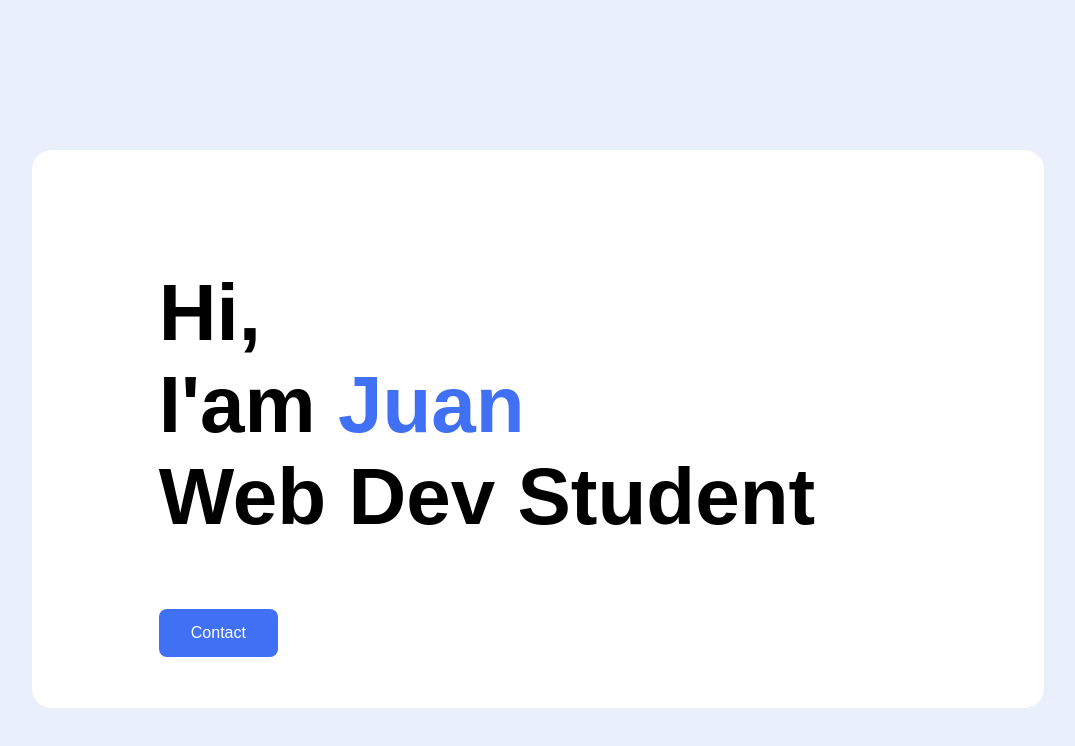
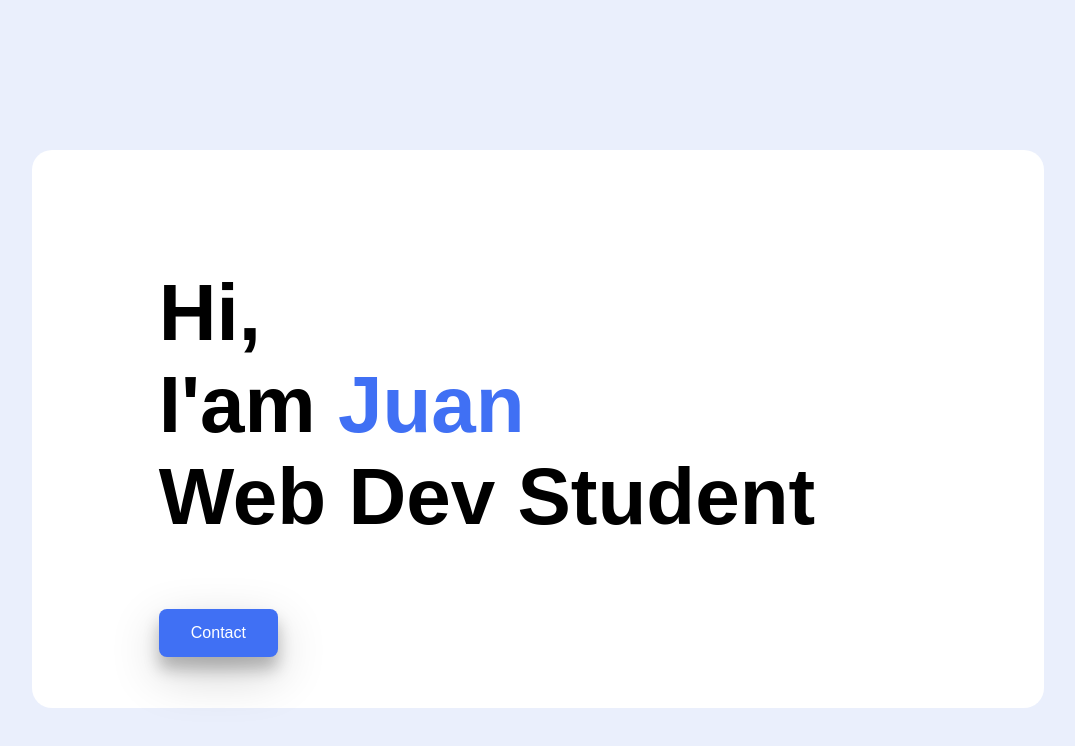
Before and after one commit to jdc24/personal_website, a plain HTML site: page index.html in a window 1280 px wide. In both pictures the pointer is over the button "Contact". Shown: the whole page, without its empty margins (102-1177 px from the left). Drawn offline with Linux system fonts and the light colour scheme.

```diff
--- a/index.html
+++ b/index.html
@@ -10,8 +10,13 @@
 
 <body>
     <section class="card">
+        <div>
     <h1 class="home__title">Hi,<br>I'am <span class="home__title-color">Juan</span><br> Web Dev Student</h1>
     <a href= "mailto:juancastellanos24@icloud.com"><button class="contact_button">Contact</button></a>
+</div>
+<footer>
+
+</footer>
     </section>
 </body>
 </html>
--- a/style.css
+++ b/style.css
@@ -34,3 +34,7 @@ color: #4070F4;
     text-decoration: none;
     font-size: 16px;
 }
+
+.contact_button:hover {
+    box-shadow: 0 12px 16px 0 rgba(0,0,0,0.24),0 17px 50px 0 rgba(0,0,0,0.19);
+}
```
Also changed, not shown: icons/github.png (added).
